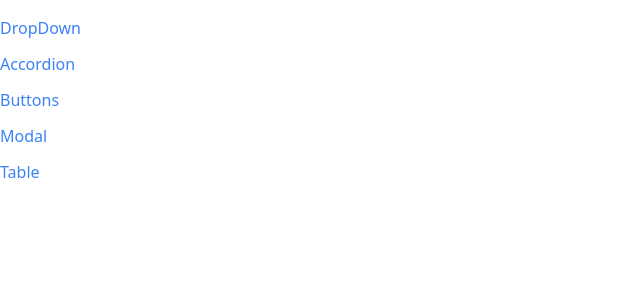
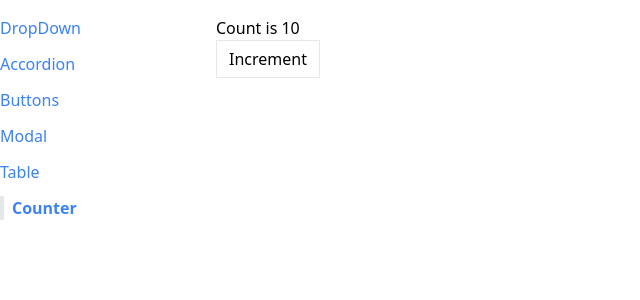
Before and after one commit to TomSuykerbuyk1969/ReactCursus, a React (Create React App) app in the folder comps/: page /counter in a window 1280 px wide. Shown: the top 300 px of the page, without its empty margins (0-640 px from the left). Built offline with nearby package versions, Linux system fonts and the light colour scheme.

Commit message:
Added counter from previous section

```diff
--- a/comps/src/App.js
+++ b/comps/src/App.js
@@ -5,6 +5,7 @@
 import ButtonPage from './pages/ButtonPage'
 import ModelPage from './pages/Modalpage';
 import TablePage from './pages/TablePage';
+import CounterPage from './pages/CounterPage';
 
 function App() {
     return (
@@ -26,6 +27,9 @@
                 <Route path='/table'>
                     <TablePage />
                 </Route>
+                <Route path="/counter">
+                    <CounterPage initialCount={10} />
+                </Route>
             </div>
         </div>
     );
--- a/comps/src/components/Sidebar.js
+++ b/comps/src/components/Sidebar.js
@@ -6,7 +6,8 @@
         {label: 'Accordion', path: '/accordion' },
         {label: 'Buttons', path: '/buttons' },
         {label: 'Modal', path: '/modal' },
-        {label: 'Table', path: '/table' }
+        {label: 'Table', path: '/table' },
+        { label: 'Counter', path: '/counter' },
     ];
 
     const rederedLinks = Links.map((link) => {
--- /dev/null
+++ b/comps/src/hooks/use-counter.js
@@ -0,0 +1,20 @@
+import { useState, useEffect } from 'react';
+
+function useCounter(initialCount) {
+  const [count, setCount] = useState(initialCount);
+
+  useEffect(() => {
+    console.log(count);
+  }, [count]);
+
+  const increment = () => {
+    setCount(count + 1);
+  };
+
+  return {
+    count,
+    increment,
+  };
+}
+
+export default useCounter;
--- /dev/null
+++ b/comps/src/pages/CounterPage.js
@@ -0,0 +1,17 @@
+import Button from '../components/Button';
+import useCounter from '../hooks/use-counter';
+
+function Counterpage({initialCount}) {
+    const {count, increment} = useCounter(initialCount);
+
+    return(
+        <div>
+            <h1>Count is {count}</h1>
+            <Button onClick={increment}>
+                Increment
+            </Button>
+        </div>
+    );
+}
+
+export default Counterpage;
```
